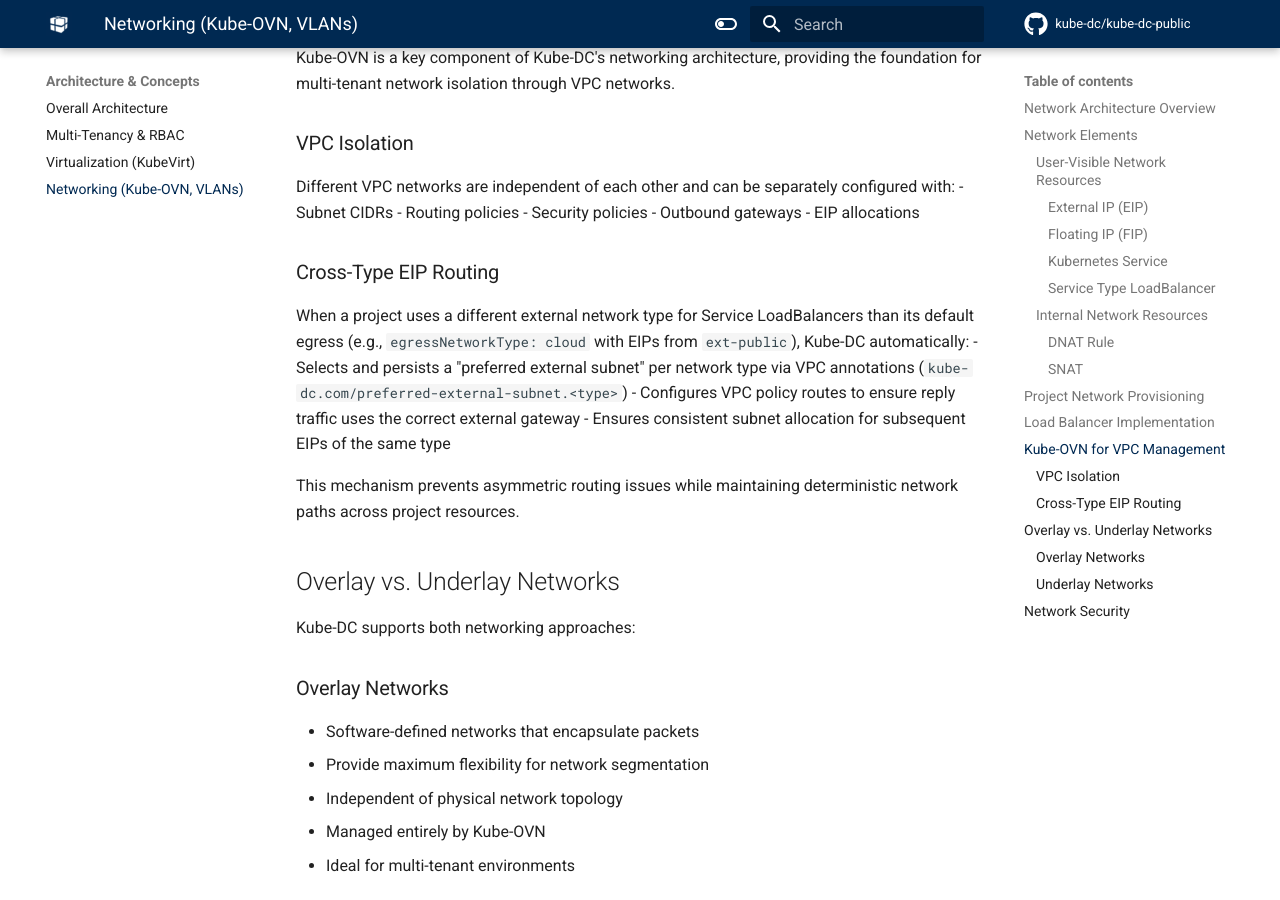
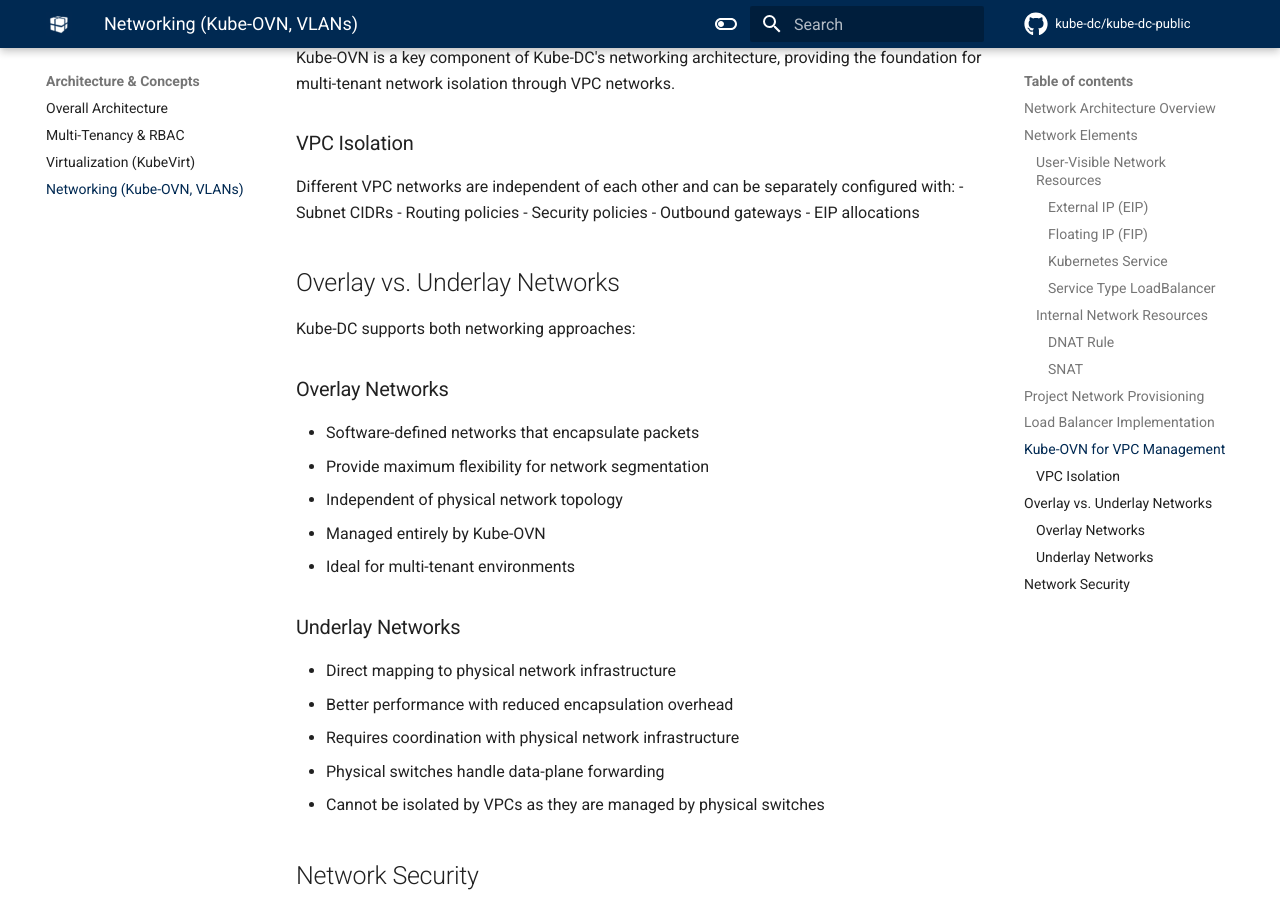
Before and after one commit to kube-dc/kube-dc-public, an MkDocs documentation site: the page built from docs/architecture-networking.md, in a window 1280 px wide and 900 px high, scrolled down 3728 px. Built offline with MkDocs 1.6.1 and Material for MkDocs 9.7.7, drawn with Linux system fonts in a browser that asks for light colours; comment, search, counter and statistics services are not loaded.

Commit message:
Sync from private repo

```diff
--- a/docs/architecture-networking.md
+++ b/docs/architecture-networking.md
@@ -185,15 +185,6 @@ Different VPC networks are independent of each other and can be separately confi
 - Outbound gateways
 - EIP allocations
 
-### Cross-Type EIP Routing
-
-When a project uses a different external network type for Service LoadBalancers than its default egress (e.g., `egressNetworkType: cloud` with EIPs from `ext-public`), Kube-DC automatically:
-- Selects and persists a "preferred external subnet" per network type via VPC annotations (`kube-dc.com/preferred-external-subnet.<type>`)
-- Configures VPC policy routes to ensure reply traffic uses the correct external gateway
-- Ensures consistent subnet allocation for subsequent EIPs of the same type
-
-This mechanism prevents asymmetric routing issues while maintaining deterministic network paths across project resources.
-
 ## Overlay vs. Underlay Networks
 
 Kube-DC supports both networking approaches:
```
Also changed, not shown: docs/tutorial-networking-external.md (+0 -3 lines), 2 other files.
